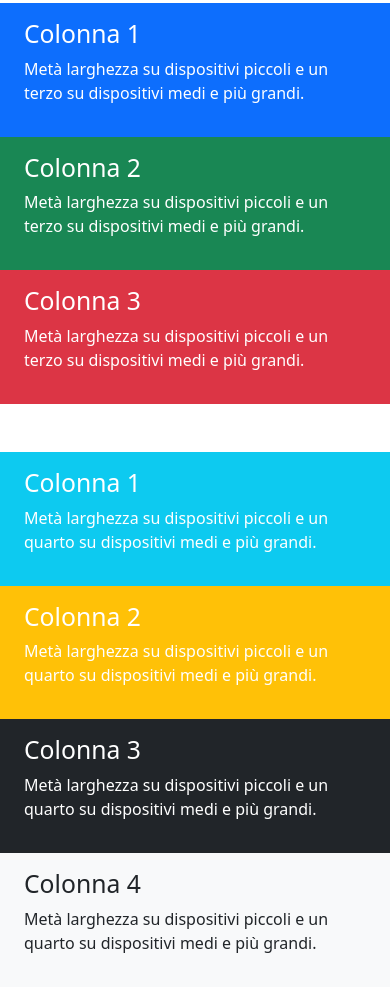
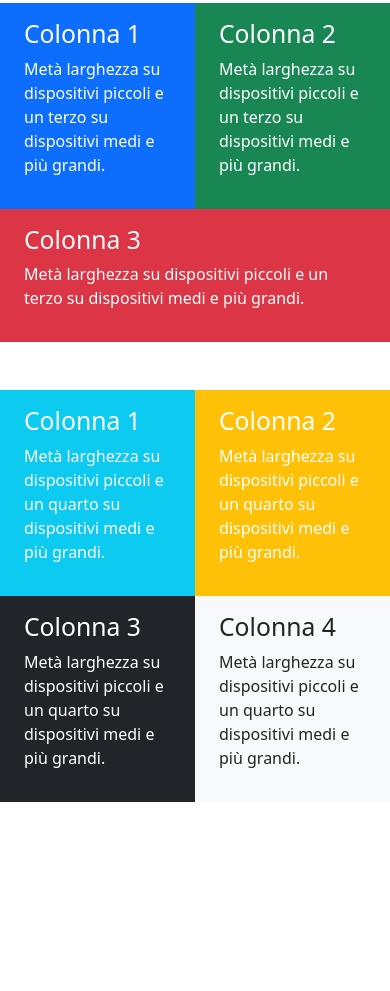
Before and after one commit to coluccifrancesco/htmlcss-bootstrap-layout, a plain HTML site: page Bonus/index.html in a window 390 px wide. Shown: the part 595-1586 px from the top of the page. After the commit the page ends 1445 px from the top, so only its background shows below. Drawn offline with nearby package versions, Linux system fonts and the light colour scheme.

Commit message:
Lighter code bottom grid

```diff
--- a/Bonus/index.html
+++ b/Bonus/index.html
@@ -14,53 +14,53 @@
             <p class="text-black-50 fw-light">Layout a griglia con diversi breakpoint (sm, md, lg)</p>
         </div>
 
-        <div class="container-sm container-md container-lg">
+        <div class="container container-md container-lg">
             <div class="row">
-                <div class="col-sm-12 col-md-6 col-lg-4 bg-light px-4 py-3">
+                <div class="col-12 col-md-6 col-lg-4 bg-light px-4 py-3">
                     <h2>Colonna 1</h2>
                     <p>Larghezza intera su dispositivi piccoli, metà larghezza su dispositivi medi e un terzo su dispositivi grandi.</p>
                 </div>
 
-                <div class="col-sm-12 col-md-6 col-lg-8 bg-secondary text-white px-4 py-3">
+                <div class="col-12 col-md-6 col-lg-8 bg-secondary text-white px-4 py-3">
                     <h2>Colonna 2</h2>
                     <p>Larghezza intera su dispositivi piccoli, metà larghezza su dispositivi medi e due terzo su dispositivi grandi.</p>
                 </div>
             </div>
 
             <div class="row my-5">
-                <div class="col-sm-6 col-md-4 col-lg-4 bg-primary text-white px-4 py-3">
+                <div class="col-6 col-md-4 col-lg-4 bg-primary text-white px-4 py-3">
                     <h2>Colonna 1</h2>
                     <p>Metà larghezza su dispositivi piccoli e un terzo su dispositivi medi e più grandi.</p>
                 </div>
 
-                <div class="col-sm-6 col-md-4 col-lg-4 bg-success text-white px-4 py-3">
+                <div class="col-6 col-md-4 col-lg-4 bg-success text-white px-4 py-3">
                     <h2>Colonna 2</h2>
                     <p>Metà larghezza su dispositivi piccoli e un terzo su dispositivi medi e più grandi.</p>
                 </div>
 
-                <div class="col-sm-12 col-md-4 col-lg-4 bg-danger text-white px-4 py-3">
+                <div class="col-12 col-md-4 col-lg-4 bg-danger text-white px-4 py-3">
                     <h2>Colonna 3</h2>
                     <p>Metà larghezza su dispositivi piccoli e un terzo su dispositivi medi e più grandi.</p>
                 </div>
             </div>
 
-            <div class="row my-5">
-                <div class="col-sm-6 col-md-3 col-lg-3 bg-info text-white px-4 py-3">
+            <div class="row my-5 row-cols-2 row-cols-md-4">
+                <div class="bg-info text-white px-4 py-3">
                     <h2>Colonna 1</h2>
                     <p>Metà larghezza su dispositivi piccoli e un quarto su dispositivi medi e più grandi.</p>
                 </div>
 
-                <div class="col-sm-6 col-md-3 col-lg-3 bg-warning text-white px-4 py-3">
+                <div class="bg-warning text-white px-4 py-3">
                     <h2>Colonna 2</h2>
                     <p>Metà larghezza su dispositivi piccoli e un quarto su dispositivi medi e più grandi.</p>
                 </div>
 
-                <div class="col-sm-6 col-md-3 col-lg-3 bg-dark text-white px-4 py-3">
+                <div class="bg-dark text-white px-4 py-3">
                     <h2>Colonna 3</h2>
                     <p>Metà larghezza su dispositivi piccoli e un quarto su dispositivi medi e più grandi.</p>
                 </div>
 
-                <div class="col-sm-6 col-md-3 col-lg-3 bg-light px-4 py-3">
+                <div class="bg-light px-4 py-3">
                     <h2>Colonna 4</h2>
                     <p>Metà larghezza su dispositivi piccoli e un quarto su dispositivi medi e più grandi.</p>
                 </div>
```
